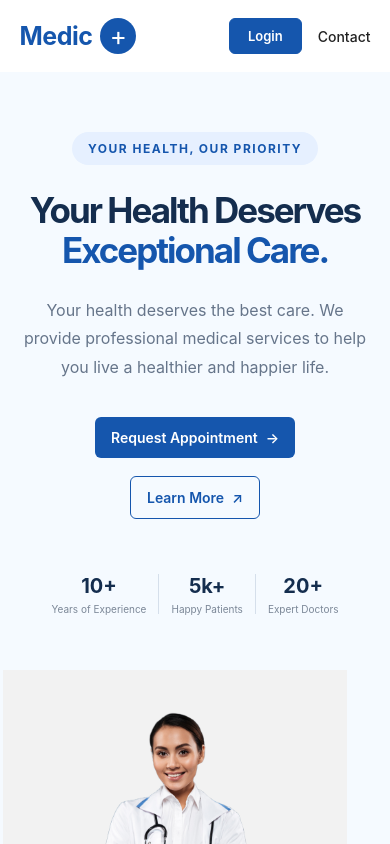
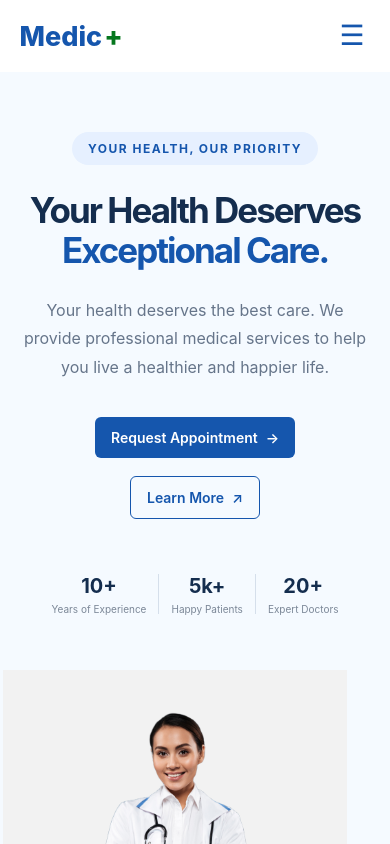
Before and after one commit to aniebietmoses1988-droid/medic-healthcare-website, a React (Vite) app: page / in a window 390 px wide. Shown: the top 844 px of the page. Built offline with nearby package versions, Linux system fonts and the light colour scheme.

Commit message:
Fix doctor images and responsive navbar

```diff
--- a/src/Components/Navbar.css
+++ b/src/Components/Navbar.css
@@ -1,15 +1,17 @@
 
+/* ========================================
+   NAVBAR
+======================================== */
 .navbar {
   width: 100%;
-  height: 82px;
-
+  min-height: 80px;
+  padding: 16px 6%;
   display: flex;
   align-items: center;
   justify-content: space-between;
-
-  padding: 0 7%;
-
-  background: #ffffff;
+  gap: 32px;
+  background-color: #ffffff;
+  box-sizing: border-box;
 
   /* Sticky navbar */
   position: sticky;
@@ -17,66 +19,47 @@
   z-index: 1000;
 }
 
-/* =========================
+/* ========================================
    LOGO
-========================= */
-
+======================================== */
 .navbar-logo {
-  display: flex;
+  display: inline-flex;
   align-items: center;
-  gap: 8px;
-
+  flex-shrink: 0;
   text-decoration: none;
+  font-size: 30px;
+  font-weight: 800;
+  line-height: 1;
 }
 
 .logo-text {
   color: #1556ad;
-  font-size: 25px;
-  font-weight: 700;
-  letter-spacing: -0.5px;
 }
 
 .logo-plus {
-  width: 36px;
-  height: 36px;
+  color: #06771e;
+  margin-left: 2px;
+}
 
+/* ========================================
+   DESKTOP NAVIGATION
+======================================== */
+.nav-links {
   display: flex;
   align-items: center;
   justify-content: center;
-
-  background: #1556ad;
-  color: #ffffff;
-
-  border-radius: 50%;
-
-  font-size: 26px;
-  font-weight: 400;
-  line-height: 1;
-}
-
-/* =========================
-   NAVIGATION LINKS
-========================= */
-
-.nav-links {
-  display: flex;
-  align-items: center;
-  gap: 34px;
-
+  gap: 32px;
   margin: 0;
   padding: 0;
-
   list-style: none;
 }
 
 .nav-links a {
+  display: inline-block;
   color: #222222;
-
   text-decoration: none;
-
-  font-size: 14px;
+  font-size: 15px;
   font-weight: 500;
-
   transition: color 0.2s ease;
 }
 
@@ -84,118 +67,168 @@
   color: #1556ad;
 }
 
-/* =========================
-   RIGHT SIDE
-========================= */
-
+/* ========================================
+   LOGIN AND CONTACT
+======================================== */
 .nav-actions {
   display: flex;
   align-items: center;
-  gap: 22px;
+  justify-content: center;
+  gap: 20px;
+  flex-shrink: 0;
 }
-
-/* LOGIN BUTTON */
 
 .login-button {
   display: inline-flex;
   align-items: center;
   justify-content: center;
-
-  padding: 10px 22px;
-
+  padding: 11px 24px;
   background-color: #1556ad;
   color: #ffffff;
-
   border: 1px solid #1556ad;
   border-radius: 6px;
-
   text-decoration: none;
-  font-size: 14px;
+  font-size: 15px;
   font-weight: 600;
-
-  white-space: nowrap;
-
-  transition: all 0.3s ease;
+  transition:
+    background-color 0.2s ease,
+    color 0.2s ease;
 }
 
 .login-button:hover {
-  background-color: #0d3e80;
-  border-color: #0d3e80;
+  background-color: #10458e;
+  border-color: #10458e;
 }
 
-/* CONTACT LINK */
-
 .contact-link {
-  color: #222222;
-
+  color: #1556ad;
   text-decoration: none;
-
-  font-size: 14px;
-  font-weight: 500;
-
+  font-size: 15px;
+  font-weight: 600;
   transition: color 0.2s ease;
 }
 
 .contact-link:hover {
-  color: #1556ad;
+  color: #10458e;
 }
 
-/* =========================
-   TABLET
-========================= */
+/* ========================================
+   HAMBURGER BUTTON
+   Hidden on desktop
+======================================== */
+.menu-toggle {
+  display: none;
+  align-items: center;
+  justify-content: center;
+  padding: 6px;
+  background: transparent;
+  border: none;
+  color: #1556ad;
+  font-size: 28px;
+  line-height: 1;
+  cursor: pointer;
+}
 
-@media (max-width: 1050px) {
+/* ========================================
+   TABLET AND MOBILE
+======================================== */
+@media (max-width: 768px) {
   .navbar {
-    padding: 0 5%;
+    min-height: 72px;
+    padding: 16px 5%;
+    flex-wrap: wrap;
+    gap: 0;
   }
 
-  .nav-links {
-    gap: 20px;
+  .navbar-logo {
+    font-size: 27px;
   }
 
-  .nav-links a {
-    font-size: 13px;
+  .menu-toggle {
+    display: inline-flex;
+    margin-left: auto;
   }
 
-  .nav-actions {
-    gap: 16px;
+  /* Hide navigation until the menu opens */
+  .navbar .nav-links,
+  .navbar .nav-actions {
+    display: none;
+    width: 100%;
+    flex-basis: 100%;
+  }
+
+  /* Open mobile navigation */
+  .navbar.mobile-menu-open .nav-links {
+    display: flex;
+    flex-direction: column;
+    align-items: stretch;
+    justify-content: flex-start;
+    gap: 0;
+    margin: 12px 0 0;
+    padding: 0;
+    border-top: 1px solid #eeeeee;
+  }
+
+  .navbar.mobile-menu-open .nav-links li {
+    width: 100%;
+  }
+
+  .navbar.mobile-menu-open .nav-links a {
+    display: block;
+    width: 100%;
+    padding: 14px 4px;
+    box-sizing: border-box;
+    font-size: 16px;
+  }
+
+  /* Mobile Login and Contact */
+  .navbar.mobile-menu-open .nav-actions {
+    display: flex;
+    flex-direction: column;
+    align-items: stretch;
+    justify-content: flex-start;
+    gap: 14px;
+    padding: 12px 0 8px;
+    border-top: 1px solid #eeeeee;
+  }
+
+  .navbar.mobile-menu-open .login-button {
+    width: 100%;
+    box-sizing: border-box;
+  }
+
+  .navbar.mobile-menu-open .contact-link {
+    display: block;
+    padding: 8px;
+    text-align: center;
   }
 }
 
-/* =========================
-   MOBILE
-========================= */
-
-@media (max-width: 800px) {
+/* ========================================
+   SMALL MOBILE PHONES
+======================================== */
+@media (max-width: 360px) {
   .navbar {
-    height: 72px;
+    padding-left: 4%;
+    padding-right: 4%;
   }
 
-  .nav-links {
-    display: none;
+  .navbar-logo {
+    font-size: 25px;
   }
 
-  .nav-actions {
-    margin-left: auto;
-    gap: 16px;
-  }
-
-  .login-button {
-    padding: 9px 18px;
-    font-size: 13px;
+  .menu-toggle {
+    font-size: 26px;
   }
 }
 
-/* =========================
-   SMOOTH SCROLLING
-========================= */
-
-html {
-  scroll-behavior: smooth;
+/* ========================================
+   ACCESSIBILITY
+======================================== */
+@media (prefers-reduced-motion: reduce) {
+  .nav-links a,
+  .login-button,
+  .contact-link {
+    transition: none;
+  }
 }
-
-/* Prevent section headings from hiding behind the navbar */
-
-section[id] {
-  scroll-margin-top: 100px;
-}
--- a/src/Components/Navbar.jsx
+++ b/src/Components/Navbar.jsx
@@ -1,38 +1,75 @@
 
+import { useState } from "react";
 import { Link } from "react-router-dom";
 import "./Navbar.css";
 
 function Navbar() {
+  const [menuOpen, setMenuOpen] = useState(false);
+
+  const closeMenu = () => {
+    setMenuOpen(false);
+  };
+
   return (
-    <nav className="navbar">
+    <nav className={`navbar ${menuOpen ? "mobile-menu-open" : ""}`}>
       {/* Logo */}
-      <Link to="/#home" className="navbar-logo">
+      <Link
+        to="/#home"
+        className="navbar-logo"
+        onClick={closeMenu}
+      >
         <span className="logo-text">Medic</span>
         <span className="logo-plus">+</span>
       </Link>
 
-      {/* Navigation */}
-      <ul className="nav-links">
+      {/* Hamburger menu button */}
+      <button
+        type="button"
+        className="menu-toggle"
+        onClick={() => setMenuOpen((prev) => !prev)}
+        aria-label={menuOpen ? "Close navigation menu" : "Open navigation menu"}
+        aria-expanded={menuOpen}
+        aria-controls="main-navigation"
+      >
+        {menuOpen ? "✕" : "☰"}
+      </button>
+
+      {/* Navigation links */}
+      <ul className="nav-links" id="main-navigation">
         <li>
-          <Link to="/#home">Home</Link>
+          <Link to="/#home" onClick={closeMenu}>
+            Home
+          </Link>
         </li>
 
         <li>
-          <Link to="/#services">Services</Link>
+          <Link to="/#services" onClick={closeMenu}>
+            Services
+          </Link>
         </li>
 
         <li>
-          <Link to="/#doctors">Our Doctors</Link>
+          <Link to="/#doctors" onClick={closeMenu}>
+            Our Doctors
+          </Link>
         </li>
       </ul>
 
-      {/* Right side */}
+      {/* Login and Contact */}
       <div className="nav-actions">
-        <Link to="/login" className="login-button">
+        <Link
+          to="/login"
+          className="login-button"
+          onClick={closeMenu}
+        >
           Login
         </Link>
 
-        <Link to="/contact" className="contact-link">
+        <Link
+          to="/contact"
+          className="contact-link"
+          onClick={closeMenu}
+        >
           Contact
         </Link>
       </div>
```
